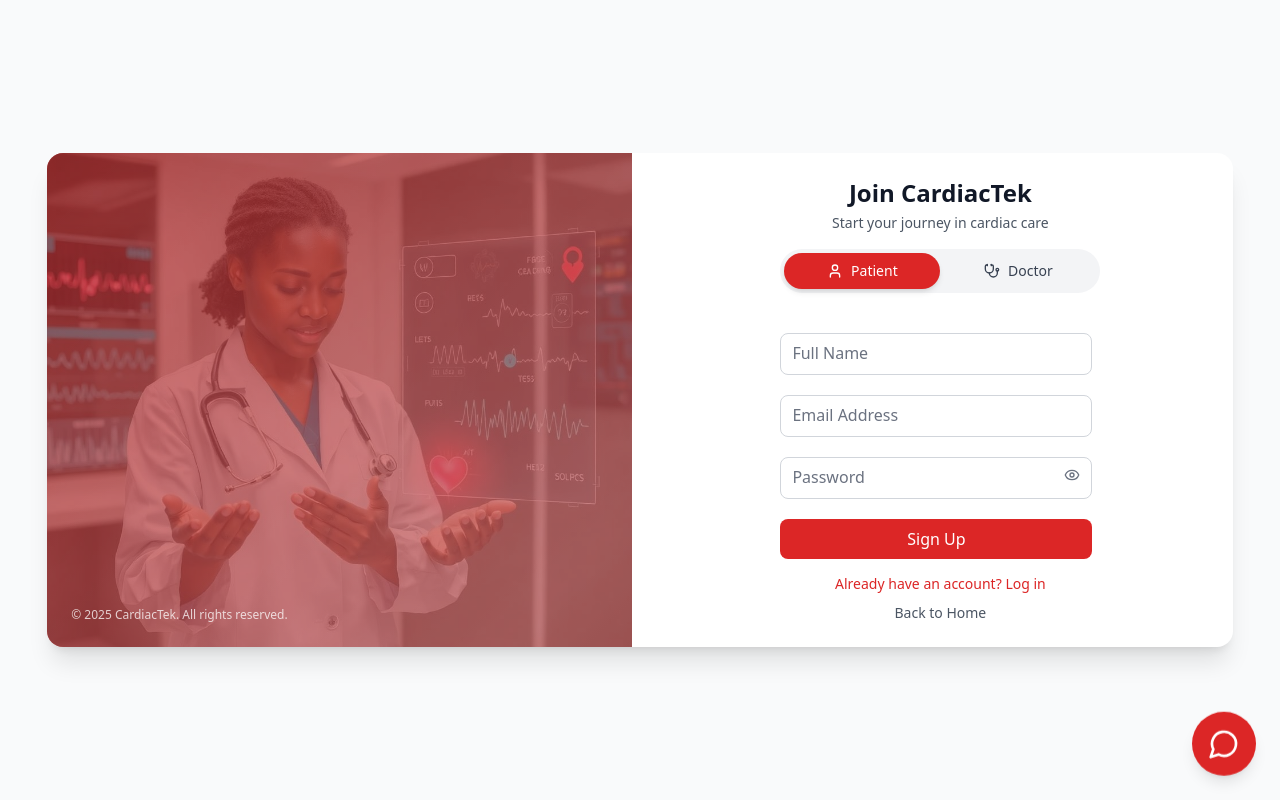
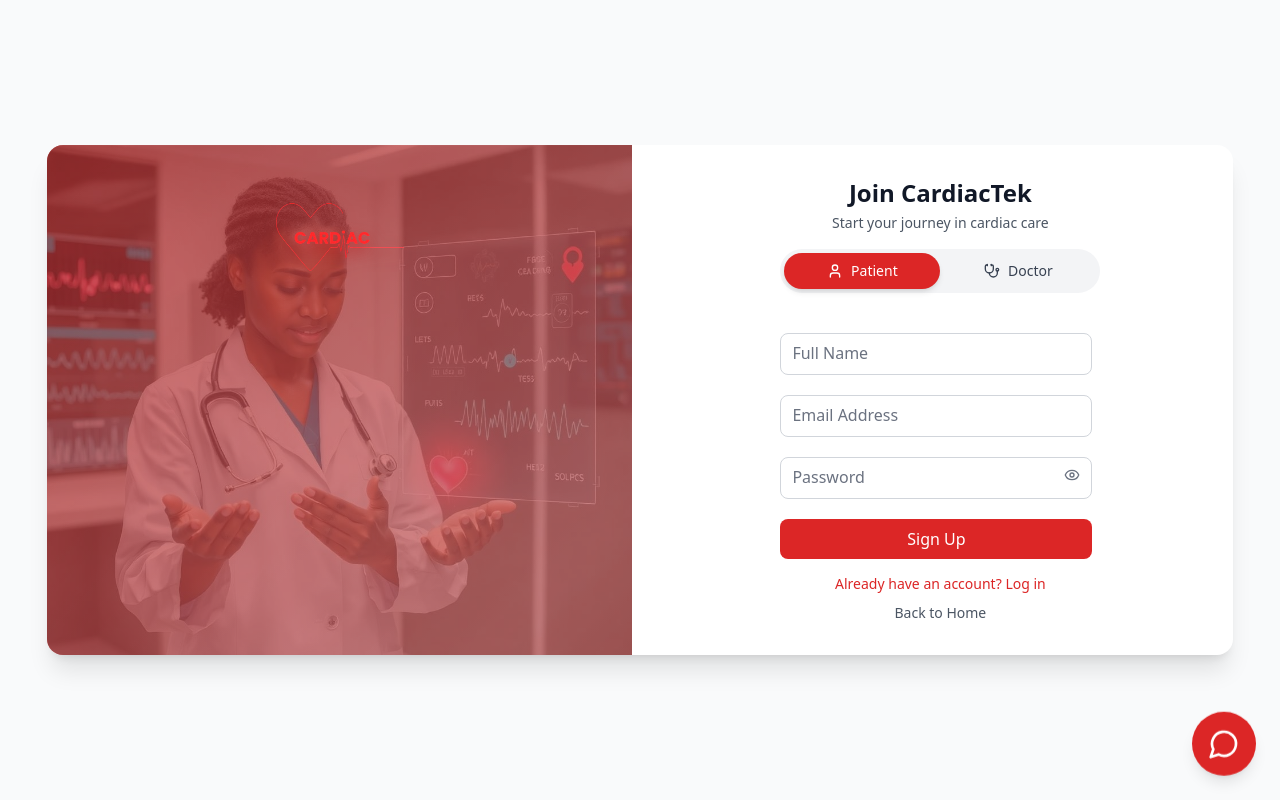
Before and after one commit to PraiseOrly/New_App, a React (Vite) app in the folder NewApp/: page /auth in a window 1280 px wide. Built offline with nearby package versions, Linux system fonts and the light colour scheme.

Commit message:
Update AuthPage.tsx

```diff
--- a/NewApp/src/pages/AuthPage.tsx
+++ b/NewApp/src/pages/AuthPage.tsx
@@ -310,6 +310,13 @@
 				{/* Left Panel - Branding */}
 				<div className="relative hidden lg:block animate-gradient p-6 text-white">
 					<div className="absolute inset-0 bg-black/20" />
+					<div className="flex justify-center mb-6 relative z-20">
+						<img
+							src="/real_logo.png"
+							alt="CardiacTek Logo"
+							className="h-32 w-auto drop-shadow-[0_6px_8px_rgba(185,28,28,0.9)] filter brightness-110 contrast-125"
+						/>
+					</div>
 					<LazyImage
 						src={brandingImages[currentImageIndex]}
 						alt="CardiacTek branding"
```
